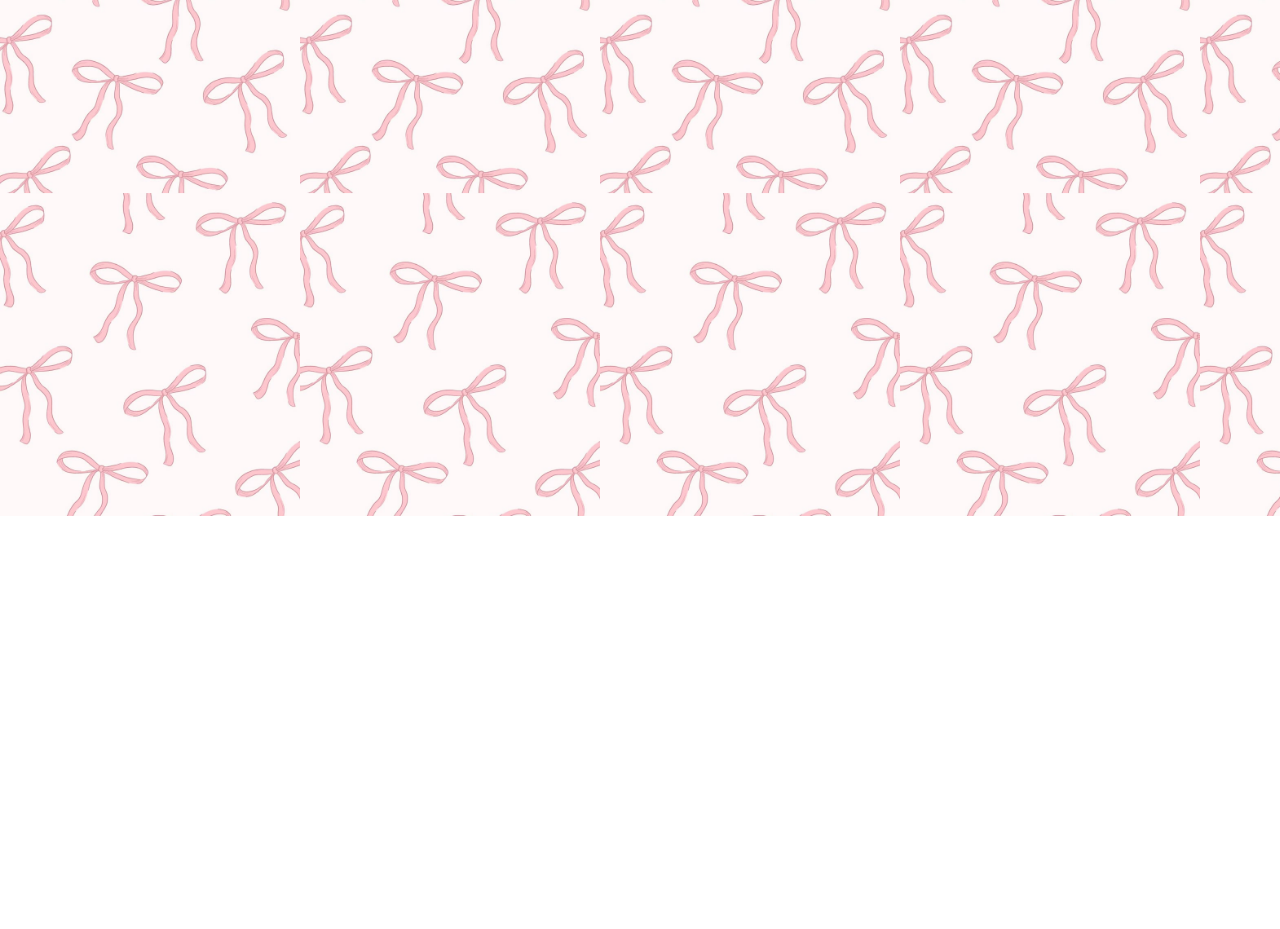
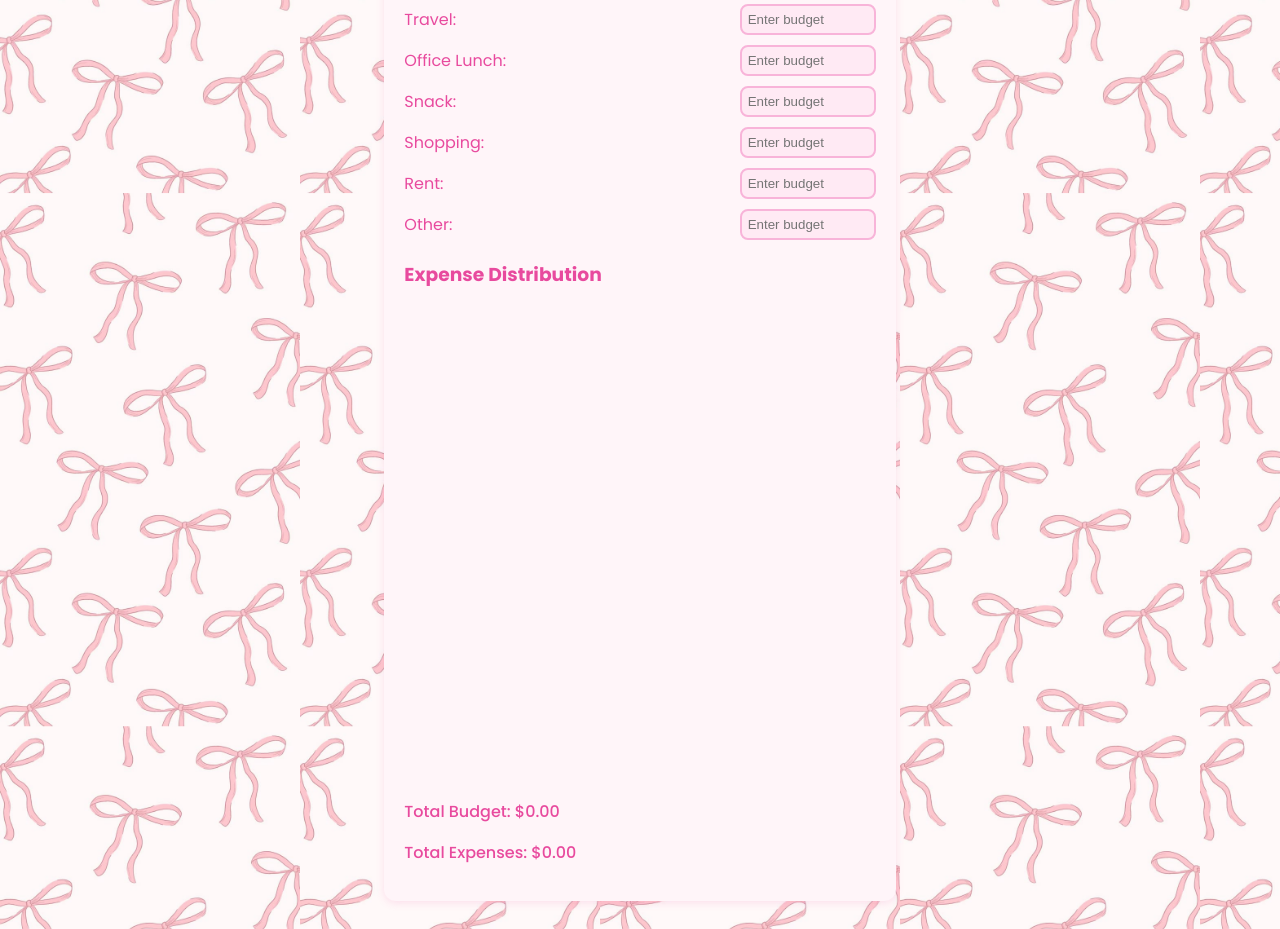
Before and after one commit to Sanam-Shrestha04/react.js-Todo, a React (Vite) app: page /budget-tracker in a window 1280 px wide. Shown: the part 340-1269 px from the top of the page. Before the commit the page ends 856 px from the top, so only its background shows below. Built offline with nearby package versions, Linux system fonts and the light colour scheme.

Commit message:
Budget Tracker added

```diff
--- a/package.json
+++ b/package.json
@@ -10,7 +10,9 @@
     "preview": "vite preview"
   },
   "dependencies": {
+    "chart.js": "^4.5.1",
     "react": "^19.1.0",
+    "react-chartjs-2": "^5.3.1",
     "react-dom": "^19.1.0",
     "react-router-dom": "^7.18.2",
     "uuid": "^14.0.1"
--- a/src/App.jsx
+++ b/src/App.jsx
@@ -3,6 +3,7 @@ import { NavLink, Routes, Route } from "react-router-dom";
 import Todo from "./components/todo/Todo";
 import ExpenseTracker from "./components/expenseTracker/ExpenseTracker";
 import PeriodTracker from "./components/periodtracker/PeriodTracker";
+import BudgetTracker from "./components/budgetTracker.jsx/BudgetTracker";
 
 export default function App() {
   return (
@@ -14,12 +15,14 @@ export default function App() {
         </NavLink>
         <NavLink to="/expense-tracker">Expense Tracker</NavLink>
         <NavLink to="/period-tracker">Period Tracker</NavLink>
+        <NavLink to="/budget-tracker">Budget Tracker</NavLink>
       </nav>
 
       {/* Page routes */}
       <Routes>
         <Route path="/" element={<Todo />} />
         <Route path="/expense-tracker" element={<ExpenseTracker />} />
+        <Route path="/budget-tracker" element={<BudgetTracker />} />
         <Route path="/period-tracker" element={<PeriodTracker />} />
       </Routes>
     </>
--- /dev/null
+++ b/src/components/budgetTracker.jsx/BudgetTracker.css
@@ -0,0 +1,41 @@
+@import url("https://fonts.googleapis.com/css2?family=Dancing+Script:wght@600&family=Quicksand:wght@500&display=swap");
+
+.budget-tracker {
+  background-color: #fff5f9;
+  border-radius: 12px;
+  padding: 20px;
+  box-shadow: 0 2px 8px rgba(232, 74, 158, 0.15);
+  font-family: "Poppins", sans-serif;
+  color: #e84a9e;
+}
+
+.budget-inputs {
+  display: flex;
+  flex-direction: column;
+  gap: 10px;
+  margin-bottom: 20px;
+}
+
+.budget-row {
+  display: flex;
+  justify-content: space-between;
+  align-items: center;
+}
+
+.budget-row input {
+  border: 2px solid #f8b4d9;
+  border-radius: 8px;
+  padding: 6px;
+  width: 120px;
+  background-color: #ffeaf4;
+  color: #e84a9e;
+}
+
+.chart-section {
+  margin-top: 20px;
+}
+
+.summary {
+  margin-top: 20px;
+  font-weight: 500;
+}
--- /dev/null
+++ b/src/components/budgetTracker.jsx/BudgetTracker.jsx
@@ -0,0 +1,112 @@
+import React, { useState, useEffect } from "react";
+import { Pie } from "react-chartjs-2";
+import "chart.js/auto";
+import "./BudgetTracker.css";
+
+const BudgetTracker = () => {
+  const [budget, setBudget] = useState({});
+  const [totalIncome, setTotalIncome] = useState(0);
+  const [expenses, setExpenses] = useState({});
+
+  // ✅ Current month key (YYYY-MM)
+  const currentMonthKey = new Date().toISOString().slice(0, 7);
+
+  // ✅ Load saved budget for this month
+  useEffect(() => {
+    const savedBudgets = JSON.parse(localStorage.getItem("monthlyBudgets")) || {};
+    if (savedBudgets[currentMonthKey]) {
+      setBudget(savedBudgets[currentMonthKey]);
+    }
+  }, [currentMonthKey]);
+
+  // ✅ Save budget whenever it changes
+  useEffect(() => {
+    const savedBudgets = JSON.parse(localStorage.getItem("monthlyBudgets")) || {};
+    savedBudgets[currentMonthKey] = budget;
+    localStorage.setItem("monthlyBudgets", JSON.stringify(savedBudgets));
+  }, [budget, currentMonthKey]);
+
+  // ✅ Load expenses from ExpenseTracker for this month
+  useEffect(() => {
+    const savedExpenses = JSON.parse(localStorage.getItem("monthlyData")) || {};
+    const monthData = savedExpenses[currentMonthKey]?.transactions || [];
+
+    const expenseTotals = monthData.reduce((acc, item) => {
+      if (item.type === "expense") {
+        acc[item.category] = (acc[item.category] || 0) + item.amount;
+      }
+      return acc;
+    }, {});
+    setExpenses(expenseTotals);
+  }, [currentMonthKey]);
+
+  // ✅ Handle budget input
+  const handleBudgetChange = (category, value) => {
+    setBudget({ ...budget, [category]: parseFloat(value) || 0 });
+  };
+
+  // ✅ Calculate total income
+  useEffect(() => {
+    const total = Object.values(budget).reduce((sum, val) => sum + val, 0);
+    setTotalIncome(total);
+  }, [budget]);
+
+  // ✅ Prepare chart data
+  const chartData = {
+    labels: Object.keys(expenses),
+    datasets: [
+      {
+        label: "Expenses",
+        data: Object.keys(expenses).map((cat) => expenses[cat]),
+        backgroundColor: [
+          "#ff9ebc",
+          "#f8b4d9",
+          "#fdd0e8",
+          "#ffc7d4",
+          "#ffb3c6",
+          "#f9a8d4",
+          "#f472b6",
+        ],
+        borderWidth: 1,
+      },
+    ],
+  };
+
+  return (
+    <div className="budget-tracker">
+      <h1>💰 Budget Tracker ({currentMonthKey})</h1>
+
+      <div className="budget-inputs">
+        <h3>Set Your Monthly Budget</h3>
+        {["Grocery", "Travel", "Office Lunch", "Snack", "Shopping", "Rent", "Other"].map(
+          (category) => (
+            <div key={category} className="budget-row">
+              <label>{category}:</label>
+              <input
+                type="number"
+                placeholder="Enter budget"
+                value={budget[category] || ""}
+                onChange={(e) => handleBudgetChange(category, e.target.value)}
+              />
+            </div>
+          )
+        )}
+      </div>
+
+      <div className="chart-section">
+        <h3>Expense Distribution</h3>
+        <Pie data={chartData} />
+      </div>
+
+      <div className="summary">
+        <p>Total Budget: ${totalIncome.toFixed(2)}</p>
+        <p>
+          Total Expenses: $
+          {Object.values(expenses).reduce((sum, val) => sum + val, 0).toFixed(2)}
+        </p>
+      </div>
+    </div>
+  );
+};
+
+export default BudgetTracker;
```
Also changed, not shown: 1 other file (tests, documents, lock files or other folders).
